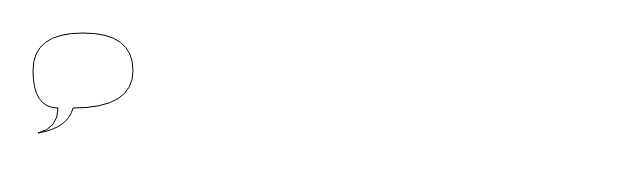
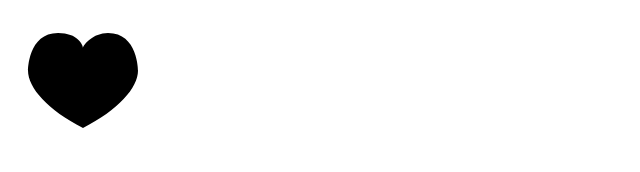
Before and after one commit to happyeveryone96/CanvasStudy, a plain HTML site: page index.html in a window 1280 px wide. Shown: the whole page, without its empty margins (0-640 px from the left). Drawn offline with Linux system fonts and the light colour scheme.

Commit message:
삼차 베지어 곡선

```diff
--- a/index.html
+++ b/index.html
@@ -9,18 +9,18 @@
       if (canvas.getContext) {
         var ctx = canvas.getContext('2d');
 
-        // Quadratric curves example
+        // Cubic curves example
         ctx.beginPath();
-        ctx.moveTo(75, 25);
-        ctx.quadraticCurveTo(25, 25, 25, 62.5);
-        // cp1x 및 cp1y로 지정된 제어점을 사용하여 현재 펜의 위치에서
-        // x와 y로 지정된 끝점까지 이차 베지어 곡선을 그립니다.
-        ctx.quadraticCurveTo(25, 100, 50, 100);
-        ctx.quadraticCurveTo(50, 120, 30, 125);
-        ctx.quadraticCurveTo(60, 120, 65, 100);
-        ctx.quadraticCurveTo(125, 100, 125, 62.5);
-        ctx.quadraticCurveTo(125, 25, 75, 25);
-        ctx.stroke();
+        ctx.moveTo(75, 40);
+        ctx.bezierCurveTo(75, 37, 70, 25, 50, 25);
+        // (cp1x, cp1y) 및 (cp2x, cp2y)로 지정된 제어점을 사용하여
+        // 현재 펜 위치에서 x 및 y로 지정된 끝점까지 삼차 베지어 곡선을 그립니다.
+        ctx.bezierCurveTo(20, 25, 20, 62.5, 20, 62.5);
+        ctx.bezierCurveTo(20, 80, 40, 102, 75, 120);
+        ctx.bezierCurveTo(110, 102, 130, 80, 130, 62.5);
+        ctx.bezierCurveTo(130, 62.5, 130, 25, 100, 25);
+        ctx.bezierCurveTo(85, 25, 75, 37, 75, 40);
+        ctx.fill();
       }
     }
   </script>
```
